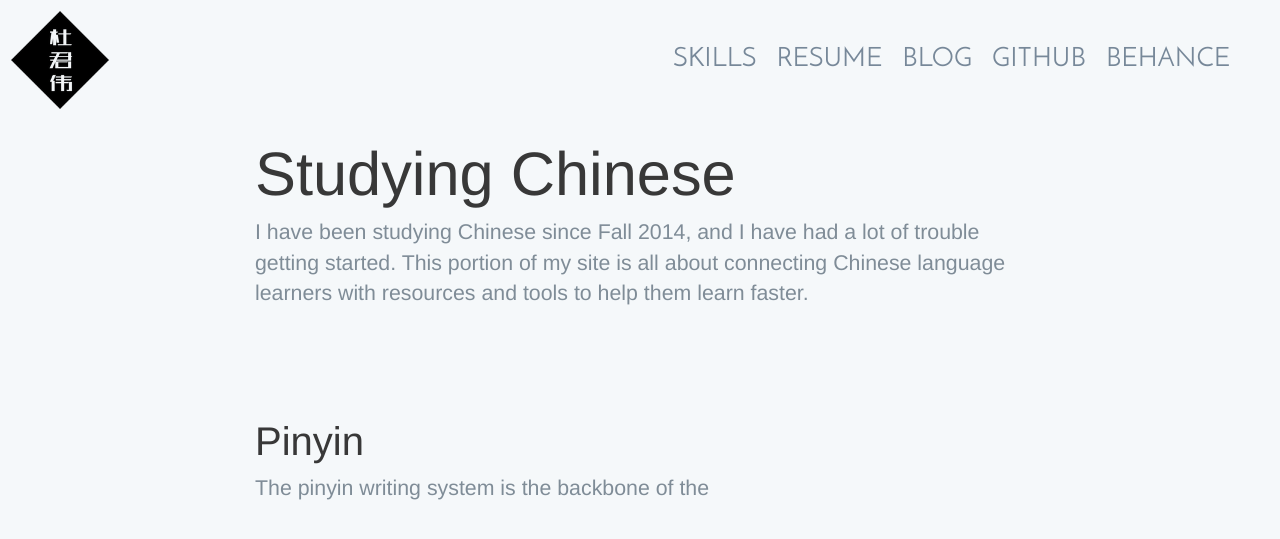
After one commit to TimelyToga/timothyblumberg-web, a Django app: template timothyblumberg/templates/chinese.html in a window 1280 px wide. The commit adds this page. Shown: the top 539 px of the page. Run offline with Django 3.2, Linux system fonts and the light colour scheme; the template is opened without the code that fills it, so the values that code supplies are empty; some libraries are stand-ins or nearby versions.

Commit message:
Added some chinese endpoints

```diff
--- /dev/null
+++ b/static/css/chinese.css
@@ -0,0 +1,15 @@
+p {
+   font-size: 16pt;
+}
+
+h2 {
+    font-size: 40px;
+}
+
+.container {
+    max-width: 800px;
+}
+
+.overhead {
+    margin-top: 80px;
+}
--- /dev/null
+++ b/timothyblumberg/templates/chinese.html
@@ -0,0 +1,25 @@
+{% extends "new_lander.html" %}
+
+{% block extra_css %}
+    <link rel="stylesheet" type="text/css" href="/css/chinese.css">
+{% endblock extra_css %}
+
+{% block scripts %}
+{% endblock scripts %}
+
+{% block main_outside_container %}
+    <div class="intro container">
+        <h1>Studying Chinese</h1>
+    </div>
+
+    <div class="container">
+        <p>I have been studying Chinese since Fall 2014, and I have had a lot of trouble getting started.
+            This portion of my site is all about connecting Chinese language learners with resources and
+            tools to help them learn faster.</p>
+    </div>
+    <div class="overhead container">
+        <h2>Pinyin</h2>
+        <p>The pinyin writing system is the backbone of the </p>
+    </div>
+
+{% endblock %}
--- a/timothyblumberg/templates/new_lander.html
+++ b/timothyblumberg/templates/new_lander.html
@@ -12,8 +12,11 @@
     <link href="https://maxcdn.bootstrapcdn.com/bootstrap/3.3.7/css/bootstrap.min.css" rel="stylesheet" integrity="sha384-BVYiiSIFeK1dGmJRAkycuHAHRg32OmUcww7on3RYdg4Va+PmSTsz/K68vbdEjh4u" crossorigin="anonymous">
 
     <!-- Optional theme -->
+
     <link rel="stylesheet" href="/css/animate.css">
     <link rel="stylesheet" href="https://maxcdn.bootstrapcdn.com/bootstrap/3.3.2/css/bootstrap-theme.min.css">
+    {% block extra_css %}
+    {% endblock extra_css %}
     <link rel="stylesheet" type="text/css" href="/css/new_lander.css">
 
 
--- a/timothyblumberg/urls.py
+++ b/timothyblumberg/urls.py
@@ -11,6 +11,7 @@ urlpatterns = patterns('',
     url(r'^resume', 'timothyblumberg.views.resume'),
     url(r'^juneway', 'timothyblumberg.views.juneway'),
     url(r'^about$', 'timothyblumberg.views.about'),
+    url(r'^chinese', 'timothyblumberg.views.chinese'),
 
     (r'^css/(?P<path>.*)$', 'django.views.static.serve', {'document_root': timothyblumberg.settings.CSS_DIR}),
     (r'^img/(?P<path>.*)$', 'django.views.static.serve', {'document_root': timothyblumberg.settings.IMG_DIR}),
--- a/timothyblumberg/views.py
+++ b/timothyblumberg/views.py
@@ -40,3 +40,9 @@ def about(request):
     template = loader.get_template('about.html')
     context = RequestContext(request, {})
     return HttpResponse(template.render(context))
+
+
+def chinese(request):
+    template = loader.get_template('chinese.html')
+    context = RequestContext(request, {})
+    return HttpResponse(template.render(context))
```
